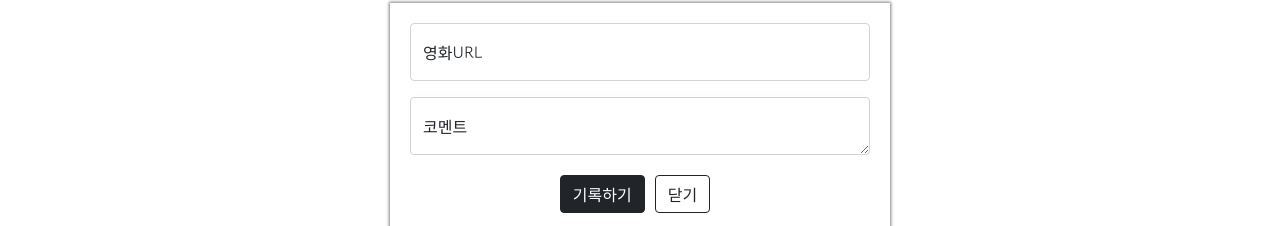
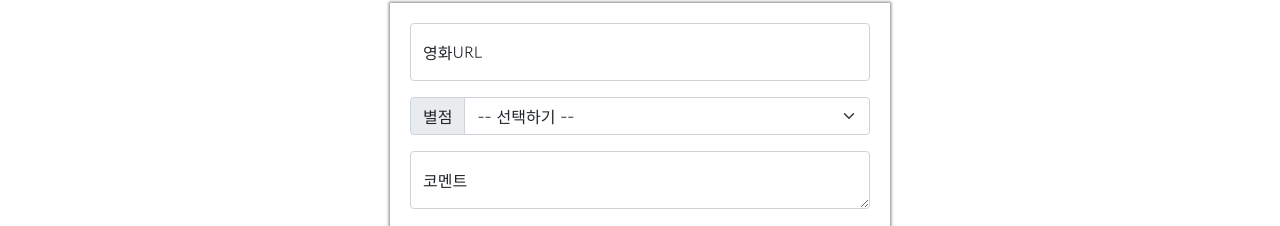
Before and after one commit to joonjin90/mypage, a plain HTML site: page index.html in a window 1280 px wide. Shown: the part 267-493 px from the top of the page. Drawn offline with nearby package versions, Linux system fonts and the light colour scheme.

Commit message:
Update index.html

```diff
--- a/index.html
+++ b/index.html
@@ -115,6 +115,19 @@
             <input type="email" class="form-control" id="floatingInput" placeholder="name@example.com">
             <label for="floatingInput">영화URL</label>
         </div>
+        <div>
+            <div class="input-group mb-3">
+                <label class="input-group-text" for="inputGroupSelect01">별점</label>
+                <select class="form-select" id="inputGroupSelect01">
+                  <option selected> -- 선택하기 -- </option>
+                  <option value="1">⭐</option>
+                  <option value="2">⭐⭐</option>
+                  <option value="3">⭐⭐⭐</option>
+                  <option value="3">⭐⭐⭐⭐</option>
+                  <option value="3">⭐⭐⭐⭐⭐</option>
+                </select>
+              </div>
+        </div>
         <div class="form-floating">
             <textarea class="form-control" placeholder="Leave a comment here" id="floatingTextarea"></textarea>
             <label for="floatingTextarea">코멘트</label>
```
